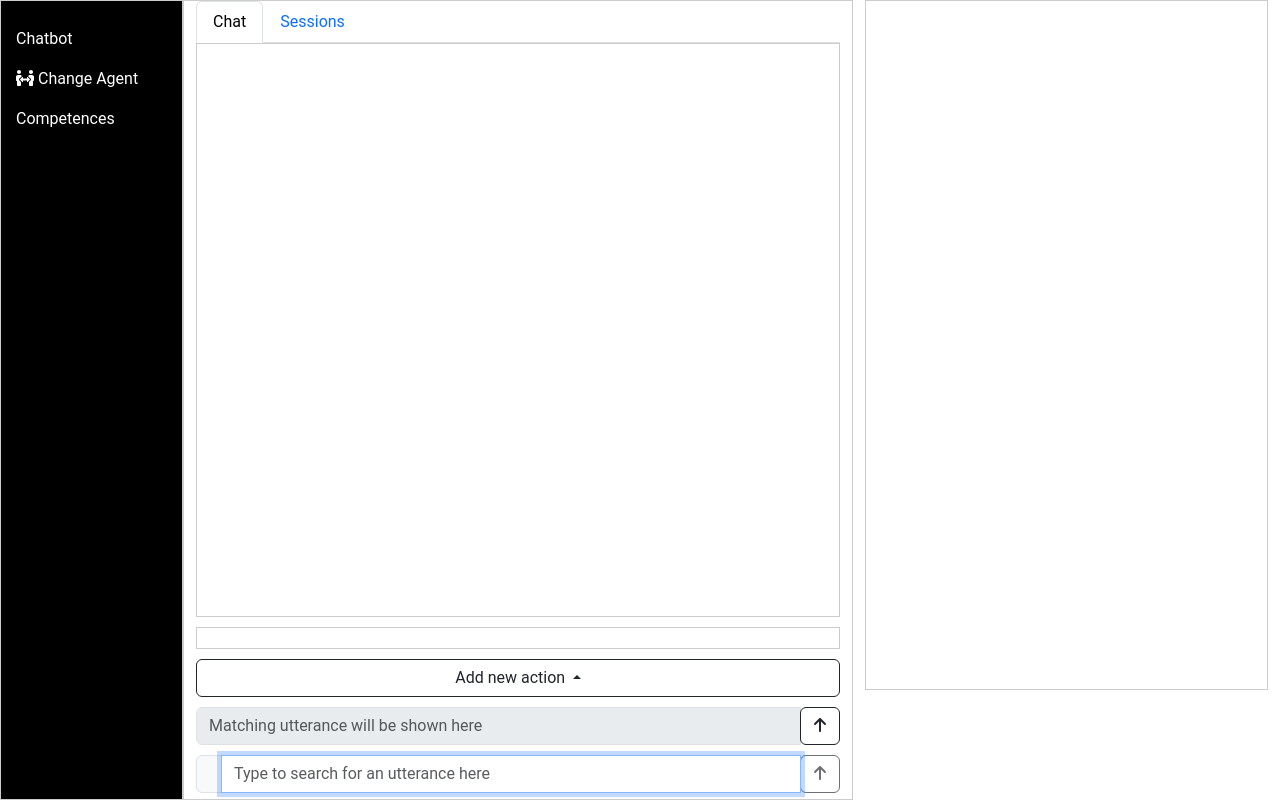
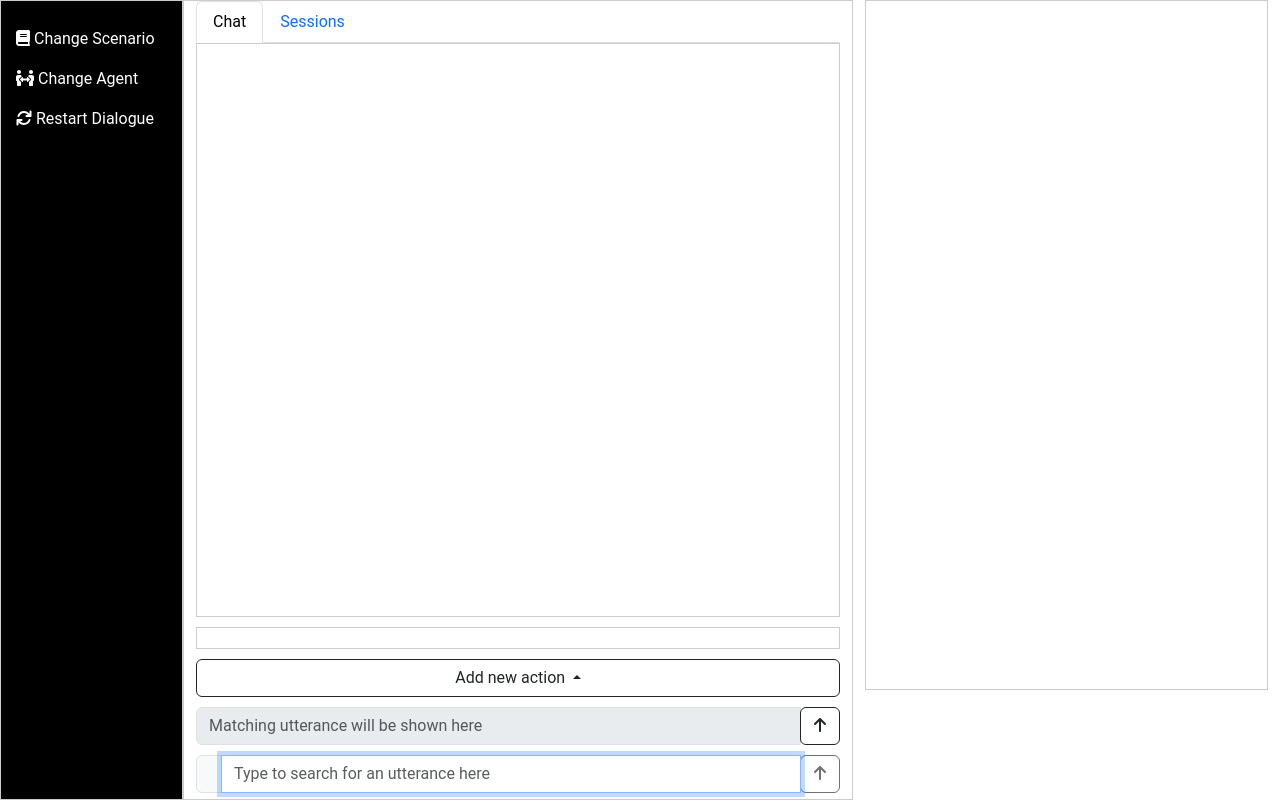
Before and after one commit to nerzid/budgie-web, a Django app: page / in a window 1280 px wide. Run offline with Django 4.2, Linux system fonts and the light colour scheme; some libraries are stand-ins or nearby versions.

Commit message:
added options to change scenario and agent

```diff
--- a/chatbot/static/js/scripts.js
+++ b/chatbot/static/js/scripts.js
@@ -178,6 +178,7 @@ $(document).ready(function () {
 
 function showSelectScenarioPanel() {
   const scenariosListInModal = $("#scenariosListInModal")[0];
+  scenariosListInModal.innerHTML = ''
   for (const [scenarioId, scenarioName] of Object.entries(
     scenarioIdsWithName
   )) {
--- a/chatbot/templates/chatbot/index.html
+++ b/chatbot/templates/chatbot/index.html
@@ -22,9 +22,9 @@
             <div class="col-2 col-menu">
                 <nav class="navbar navbar-dark">
                     <ul class="navbar-nav">
-                        <li class="nav-item rounded-lg"><a href="#" class="nav-link">Chatbot</a></li>
+                        <li class="nav-item rounded-lg"><a href="#" onclick="showSelectScenarioPanel()" class="nav-link"><i class="fa-solid fa-book"></i> Change Scenario</a></li>
                         <li class="nav-item rounded-lg"><a href="#" onclick="showSelectAgentPanel()" class="nav-link"><i class="fa-solid fa-people-arrows"></i> Change Agent</a></li>
-                        <li class="nav-item rounded-lg"><a href="#" class="nav-link">Competences</a></li>
+                        <li class="nav-item rounded-lg"><a href="#" class="nav-link"><i class="fa-solid fa-arrows-rotate"></i> Restart Dialogue</a></li>
                         {# <li class="nav-item"><a href="#" class="nav-link">Sessions</a></li>#}
                         {# <li class="nav-item"><a href="#" class="nav-link">Dialogue History</a></li>#}
                         {# <li class="nav-item"><a href="#" class="nav-link">Agents Info</a></li>#}
```
